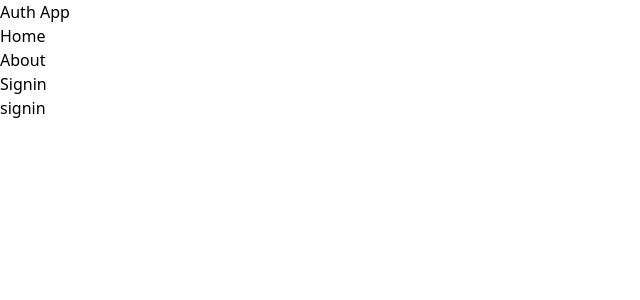
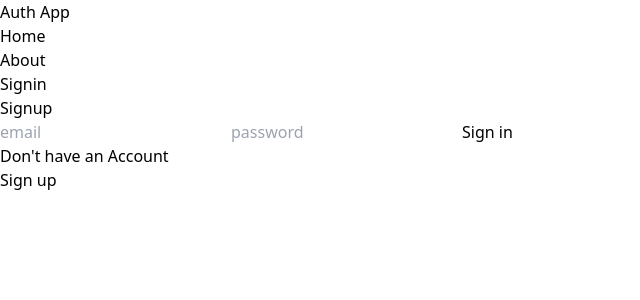
Before and after one commit to Ryaaan4321/Oauth, a React (Vite) app in the folder frontend/: page /signin in a window 1280 px wide. Shown: the top 300 px of the page, without its empty margins (0-640 px from the left). Built offline with nearby package versions, Linux system fonts and the light colour scheme.

Commit message:
completed the signup and signin pages

```diff
--- a/frontend/src/pages/Signin.jsx
+++ b/frontend/src/pages/Signin.jsx
@@ -1,9 +1,33 @@
-import React from 'react'
+import React from "react";
+import { Link } from "react-router-dom";
 
 export default function Signin() {
   return (
-    <div>
-      signin
+    <div className="p-3 max-w-lg mx-auto">
+      <h1 className="text-3xl text-center font-semibold my-7"> Signup</h1>
+      <form className="flex flex-col gap-4">
+        <input
+          type="email"
+          placeholder="email"
+          id="email"
+          className="bg-slate-100 p-3 rounded-lg"
+        ></input>
+        <input
+          type="password"
+          placeholder="password"
+          id="password"
+          className="bg-slate-100 p-3 rounded-lg"
+        ></input>
+        <button className="bg-slate-800 rounded-lg uppercase hover:opacity-75 text-white p-3">
+          Sign in
+        </button>
+      </form>
+      <div className="flex gap-2 mt-1">
+        <p>Don't have an Account</p>
+        <span className="text-blue-900">
+          <Link to="/signup">Sign up</Link>
+        </span>
+      </div>
     </div>
-  )
+  );
 }
--- a/frontend/src/pages/Signup.jsx
+++ b/frontend/src/pages/Signup.jsx
@@ -1,16 +1,39 @@
-import React from 'react'
-import {Link} from 'react-router-dom'
+import React from "react";
+import { Link } from "react-router-dom";
 
 export default function Signup() {
   return (
-    <div className='p-3 max-w-lg mx-auto'>
-      <h1 className='text-3xl text-center font-semibold my-7'> Signup</h1>
-      <form className='flex flex-col gap-4'>
-        <input type='text'placeholder='username' id='username' className='bg-slate-100 p-3 rounded-lg'></input>
-        <input type='email'placeholder='email' id='email' className='bg-slate-100 p-3 rounded-lg'></input>
-        <input type='password'placeholder='password' id='password' className='bg-slate-100 p-3 rounded-lg'></input>
-        <button className='bg-slate-800 rounded-lg uppercase hover:opacity-75 text-white p-3'>Sign up</button>
+    <div className="p-3 max-w-lg mx-auto">
+      <h1 className="text-3xl text-center font-semibold my-7"> Signup</h1>
+      <form className="flex flex-col gap-4">
+        <input
+          type="text"
+          placeholder="username"
+          id="username"
+          className="bg-slate-100 p-3 rounded-lg"
+        ></input>
+        <input
+          type="email"
+          placeholder="email"
+          id="email"
+          className="bg-slate-100 p-3 rounded-lg"
+        ></input>
+        <input
+          type="password"
+          placeholder="password"
+          id="password"
+          className="bg-slate-100 p-3 rounded-lg"
+        ></input>
+        <button className="bg-slate-800 rounded-lg uppercase hover:opacity-75 text-white p-3">
+          Sign up
+        </button>
       </form>
+      <div className="flex gap-2 mt-1 ">
+        <p>Have an Account ?</p>
+        <span className="text-blue-900 ">
+          <Link to="/signin">Sign In</Link>
+        </span>
+      </div>
     </div>
-  )
+  );
 }
```
